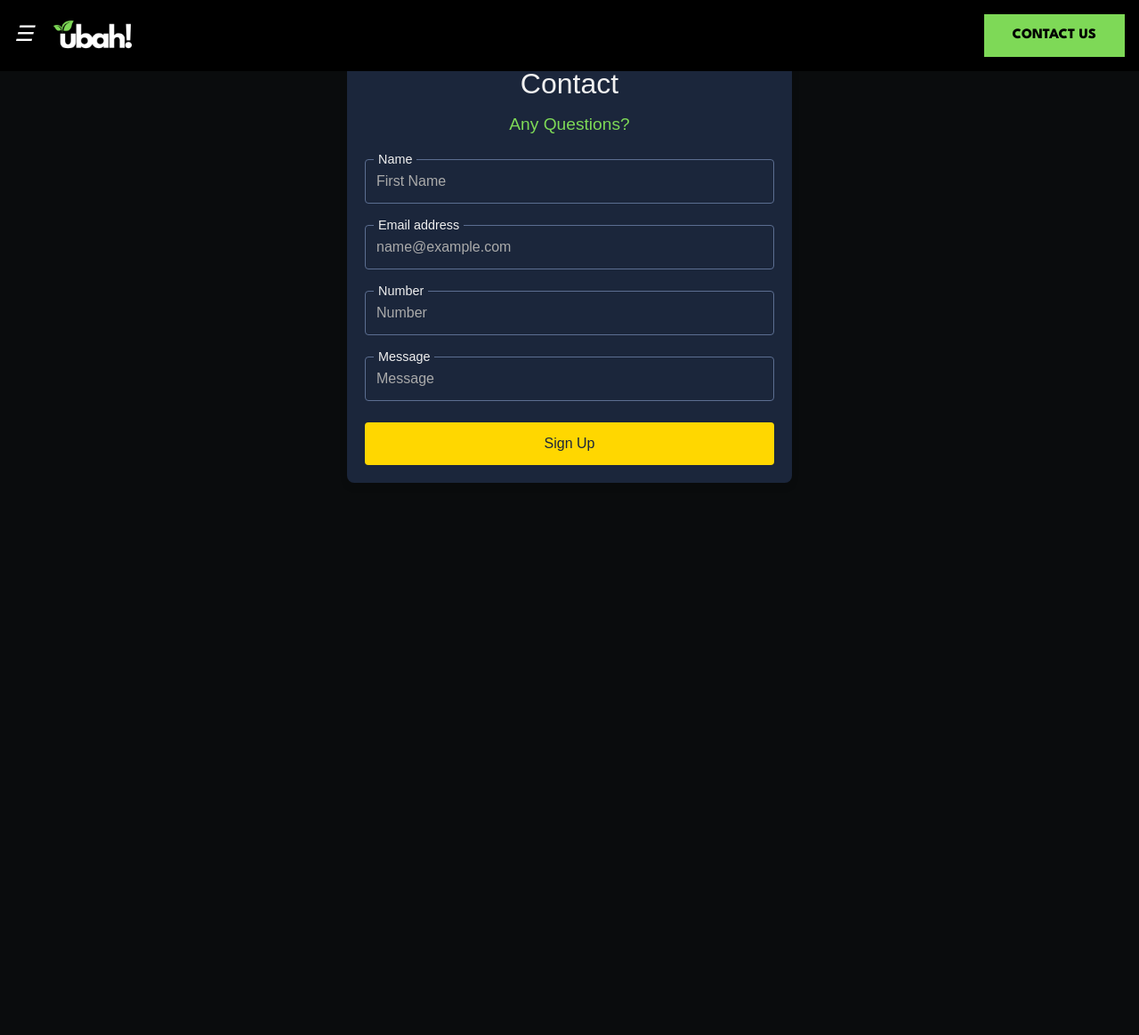
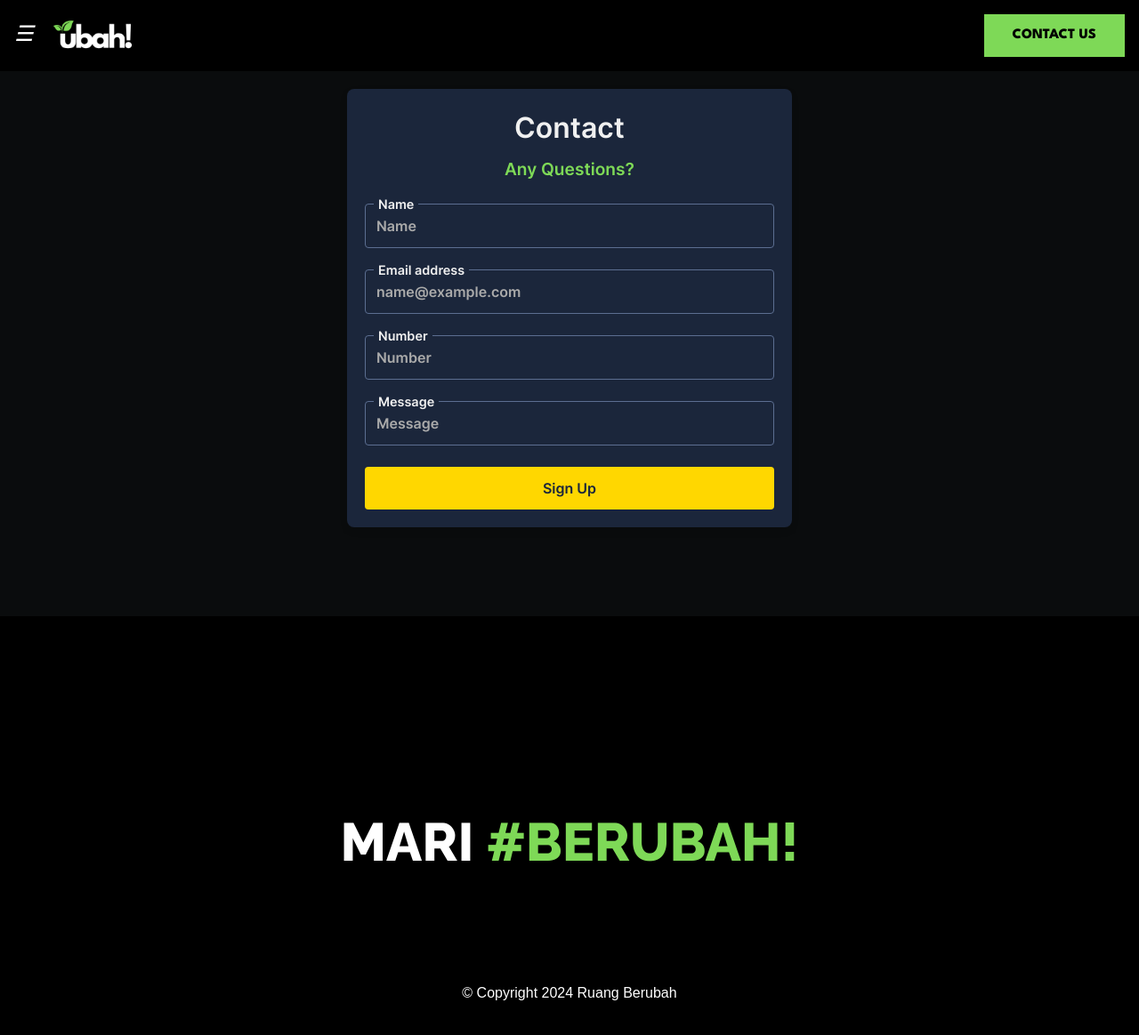
Before and after one commit to d4nielm7/websiteruangberubah, a React (Vite) app in the folder ruangberubahweb/: page /contact in a window 1280 px wide. Shown: the top 1164 px of the page at 89% size. Before the commit the page ends 800 px from the top, so only its background shows below. Built offline with nearby package versions, Linux system fonts and the light colour scheme.

Commit message:
adjusted contact

```diff
--- a/ruangberubahweb/src/App.jsx
+++ b/ruangberubahweb/src/App.jsx
@@ -5,6 +5,7 @@ import { BrowserRouter, Routes, Route } from 'react-router-dom';
 import MainPage from './mainpage';
 import Contact from './Components/Header/Contact/contact';
 import Header from './Components/Header/header';
+import End from './Components/End/end';
 const App = () => {
   return (
     <div className='Main'>
@@ -14,6 +15,7 @@ const App = () => {
           <Route path="/" element={<MainPage />} />
           <Route path="/contact" element={<Contact />} />
         </Routes>
+      <End />
       </BrowserRouter>
     </div>
   );
--- a/ruangberubahweb/src/Components/End/end.jsx
+++ b/ruangberubahweb/src/Components/End/end.jsx
@@ -9,6 +9,9 @@ const End = () => {
             MARI <span style={{ color: '#7ed957' }}>#BERUBAH!</span>
           </h1>
         </div>
+        <div class = "copyright">
+                © Copyright 2024 Ruang Berubah
+            </div>
       </div>
     );
 }
--- a/ruangberubahweb/src/Components/Header/Contact/contact.css
+++ b/ruangberubahweb/src/Components/Header/Contact/contact.css
@@ -8,7 +8,7 @@ body {
 .form-container {
   width: 100%;
   max-width: 500px;
-  margin: 50px auto;
+  margin: 100px auto;
   padding: 20px;
   background-color: #1b263b;
   border-radius: 8px;
--- a/ruangberubahweb/src/Components/Header/Contact/contact.jsx
+++ b/ruangberubahweb/src/Components/Header/Contact/contact.jsx
@@ -3,13 +3,13 @@ import './contact.css';
 
 const Contact = () => {
   return (
-    <main className="form-container">
-      <form className="form-signup">
+    <main className="form-container font-inter">
+      <form className="form-signup ">
         <h1 className="form-title">Contact</h1>
         <h2 className="form-subtitle">Any Questions?</h2>
 
-        <div className="form-group">
-          <input className="form-control" placeholder="First Name" />
+        <div className="form-group ">
+          <input className="form-control" placeholder="Name" />
           <label className="form-label">Name</label>
         </div>
 
@@ -28,8 +28,6 @@ const Contact = () => {
           <label className="form-label">Message</label>
         </div>
 
-
-
         <button className="btn btn-primary" type="submit">Sign Up</button>
       </form>
     </main>
--- a/ruangberubahweb/src/mainpage.jsx
+++ b/ruangberubahweb/src/mainpage.jsx
@@ -4,19 +4,16 @@ import Home from './Components/Home/home';
 import About from './Components/About/about';
 import VisionMision from './Components/VisionMision/visionmision';
 import Program from './Components/Program/program';
-import End from './Components/End/end';
 import './tailwind.css';
 import './assets/Font/fonts.css';
 
 const MainPage = () => {
   return (
-    <div className='MainPage'>
-      <Header />
+    <div className='MainPage'>s
       <Home />
       <About />
       <VisionMision />
       <Program />
-      <End />
     </div>
   );
 }
```
